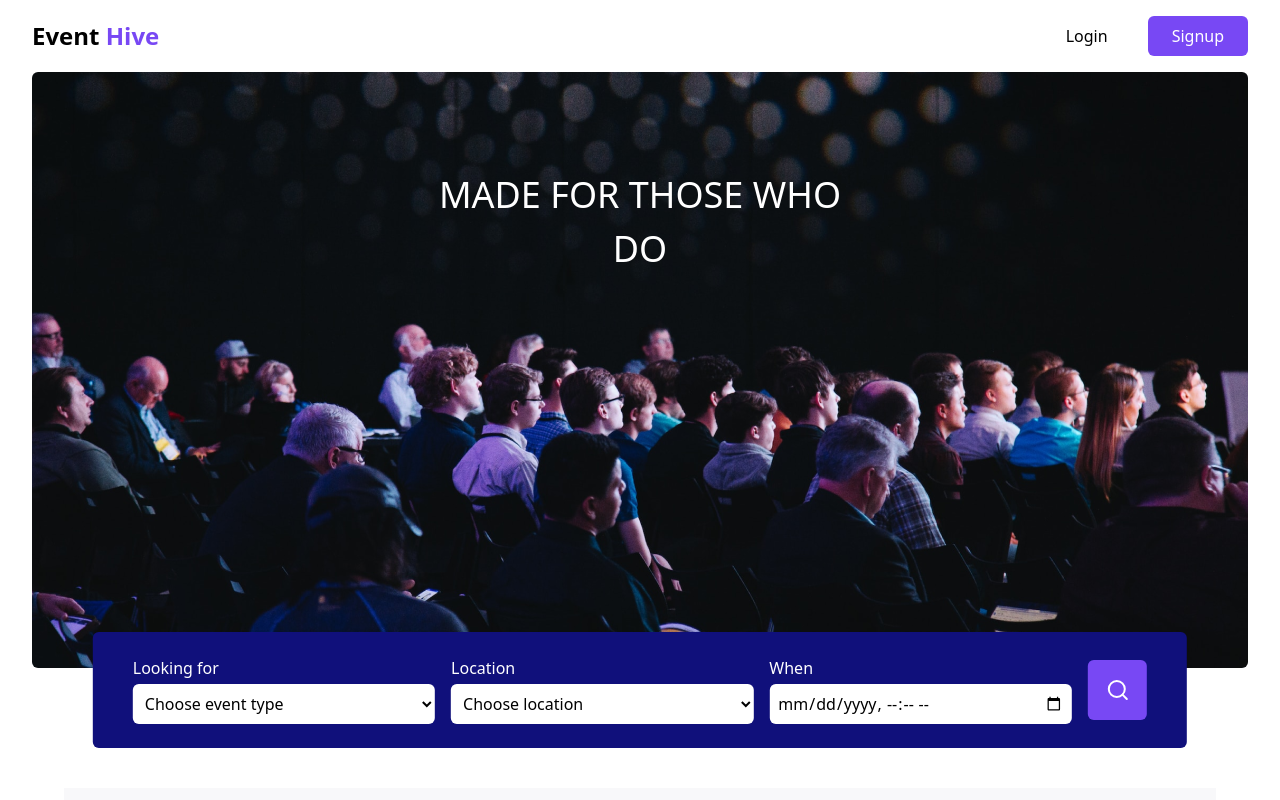
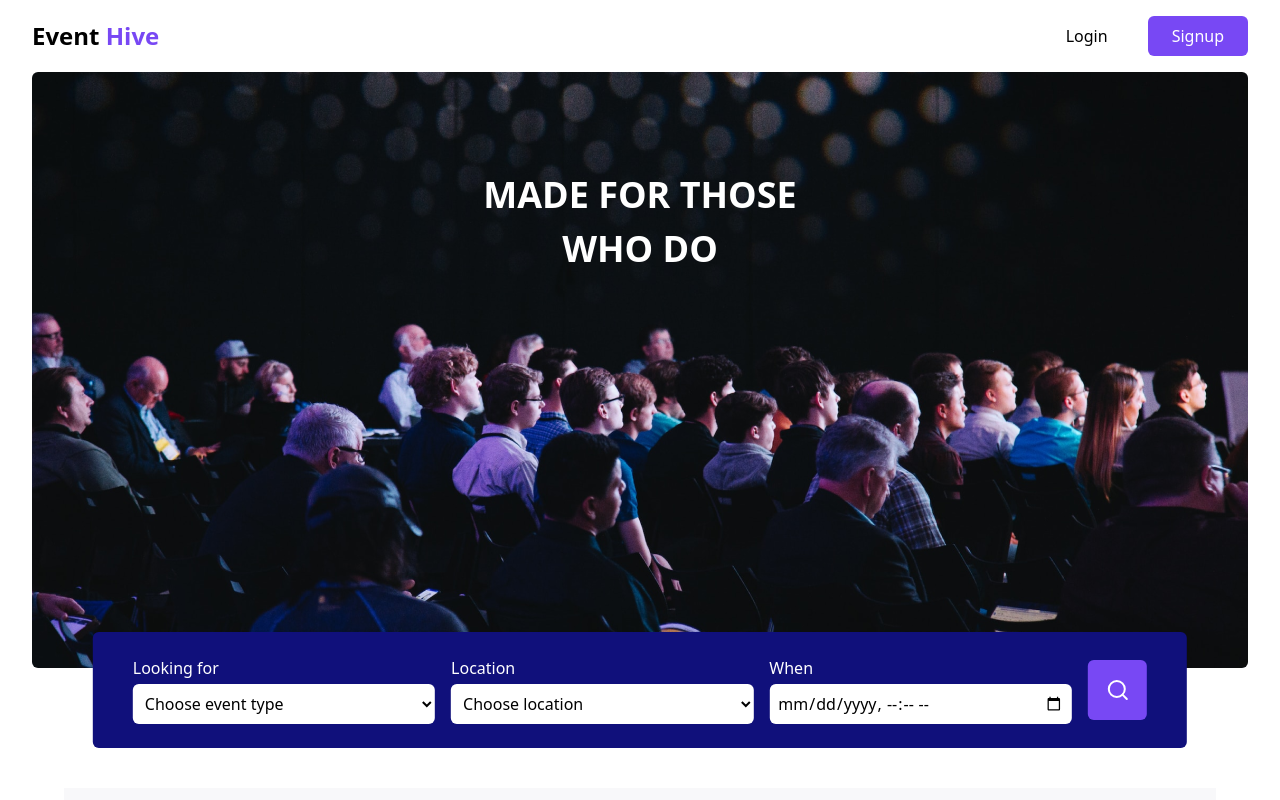
Before and after one commit to TopTier5/event-hive, a React (Vite) app: page / in a window 1280 px wide. Shown: the top 800 px of the page. Built offline with nearby package versions, Linux system fonts and the light colour scheme.

Commit message:
hero updates

```diff
--- a/src/components/HeroWithFilter.jsx
+++ b/src/components/HeroWithFilter.jsx
@@ -3,8 +3,8 @@ import { Search } from "lucide-react";
 export default function HeroWithFilter() {
     return (
         <section className="bg-[url('./assets/images/hero.png')] bg-cover bg-center bg-no-repeat min-h-[596px] w-[95%] mx-auto relative rounded-md bg-[#f8f8fa]">
-  <h1 className="text-big-heading text-white w-full sm:w-[80%] md:w-[60%] lg:w-[40%] mx-auto text-center pt-24 px-4">
-    MADE FOR THOSE WHO DO
+  <h1 className="text-big-heading font-bold text-white w-full sm:w-[80%] md:w-[60%] lg:w-[40%] mx-auto text-center pt-24 px-4">
+    MADE FOR THOSE <br /> WHO DO
   </h1>
 
   <form className="bg-navy-blue w-[90%] mx-auto py-6 px-4 sm:px-6 md:px-10 flex flex-col lg:flex-row justify-between gap-6 lg:gap-4 rounded-md absolute -bottom-20 left-1/2 transform -translate-x-1/2">
```
